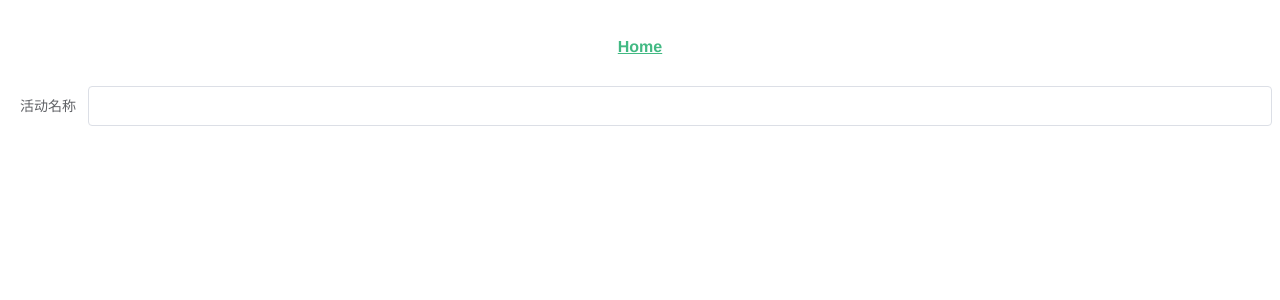
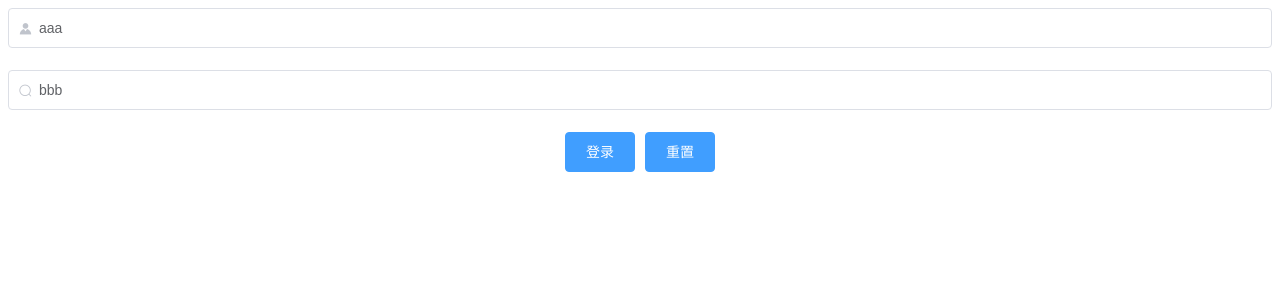
Before and after one commit to jinwangjia/supermall, a Vue app: page /#/ in a window 1280 px wide. Shown: the top 300 px of the page. Built offline with nearby package versions, Linux system fonts and the light colour scheme.

Commit message:
表单加验证，prop属性必须加在el-form-item标签上，不要加在input标签上

```diff
--- a/src/App.vue
+++ b/src/App.vue
@@ -1,8 +1,6 @@
 <template>
   <div id="app">
-    <div id="nav">
-      <router-link to="/">Home</router-link>
-    </div>
+    <router-link to="/"></router-link>
     <router-view/>
   </div>
 </template>
@@ -16,16 +14,5 @@
   color: #2c3e50;
 }
 
-#nav {
-  padding: 30px;
-}
 
-#nav a {
-  font-weight: bold;
-  color: #2c3e50;
-}
-
-#nav a.router-link-exact-active {
-  color: #42b983;
-}
 </style>
--- a/src/main.js
+++ b/src/main.js
@@ -3,10 +3,11 @@ import App from './App.vue'
 import router from './router'
 import store from './store'
 
-import {Form,FormItem,Input} from 'element-ui'
+import {Form,FormItem,Input,Button} from 'element-ui'
 Vue.use(Form)
 Vue.use(FormItem)
 Vue.use(Input)
+Vue.use(Button)
 
 Vue.config.productionTip = false
 
--- a/src/router/index.js
+++ b/src/router/index.js
@@ -22,6 +22,7 @@ const routes = [
 ]
 
 const router = new VueRouter({
+  mode:"hash",
   routes
 })
 
--- a/src/views/Login.vue
+++ b/src/views/Login.vue
@@ -1,16 +1,44 @@
 <template>
   <div>
-    <el-form ref="form" label-width="80px">
-      <el-form-item label="活动名称">
-        <el-input ></el-input>
+    <el-form ref="form" :model="form" :rules="rules">
+      <el-form-item prop="username">
+        <el-input v-model="form.username"
+                  placeholder="请输入内容" prefix-icon="el-icon-s-custom"></el-input>
+      </el-form-item>
+      <el-form-item prop="password">
+        <el-input v-model="form.password"
+                  placeholder="请输入内容" prefix-icon="el-icon-search"></el-input>
+      </el-form-item>
+      <el-form-item>
+        <el-button type="primary">登录</el-button>
+        <el-button type="primary">重置</el-button>
       </el-form-item>
     </el-form>
+
   </div>
 </template>
 
 <script>
 export default {
-  name: "Login"
+  name: 'Login',
+  data () {
+    return {
+      form: {
+        username: 'aaa',
+        password: 'bbb'
+      },
+      rules: {
+        username: [
+          { required: true, message: '请输入用户名称', trigger: 'blur' },
+          { min: 3, max: 5, message: '长度在 3 到 5 个字符', trigger: 'blur' }
+        ],
+        password: [
+          { required: true, message: '请输入密码', trigger: 'blur' },
+          { min: 3, max: 5, message: '长度在 3 到 5 个字符', trigger: 'blur' }
+        ]
+      }
+    }
+  }
 }
 </script>
 
```
